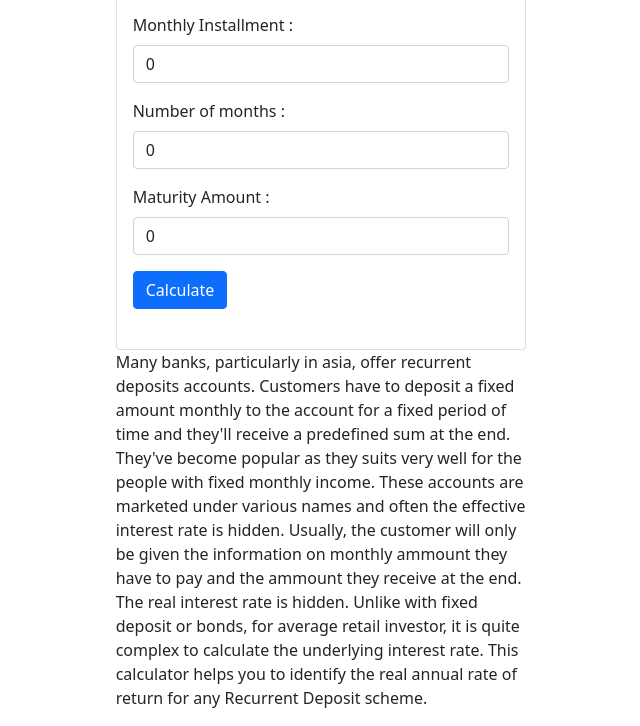
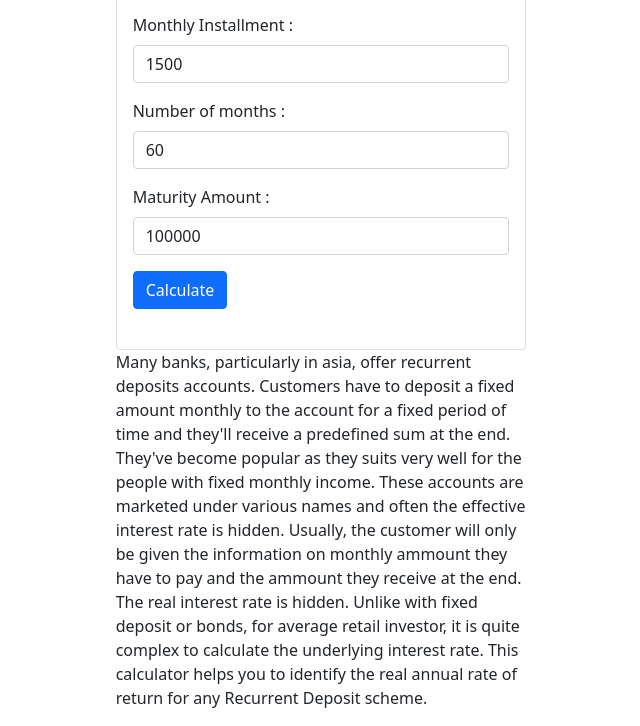
Before and after one commit to DMadhuranga/dmadhuranga.github.io, a plain HTML site: page index.html in a window 1280 px wide. Shown: the part 165-891 px from the top of the page, without its empty margins (319-959 px from the left). Drawn offline with Linux system fonts and the light colour scheme.

Commit message:
Update initial values

```diff
--- a/index.html
+++ b/index.html
@@ -16,15 +16,15 @@
                     <form>
                         <div class="mb-3">
                             <label for="m_installment" class="form-label">Monthly Installment :</label><br>
-                            <input type="text" class="form-control" id="m_installment" name="m_installment" value="0">
+                            <input type="text" class="form-control" id="m_installment" name="m_installment" value="1500">
                         </div>
                         <div class="mb-3">
                             <label for="months" class="form-label">Number of months :</label><br>
-                            <input type="text" class="form-control" id="months" name="months" value="0">
+                            <input type="text" class="form-control" id="months" name="months" value="60">
                         </div>
                         <div class="mb-3">
                             <label for="m_ammount" class="form-label">Maturity Amount :</label><br>
-                            <input type="text" class="form-control" id="m_ammount" name="m_ammount" value="0">
+                            <input type="text" class="form-control" id="m_ammount" name="m_ammount" value="100000">
                         </div>
                         <button type="button" class="btn btn-primary" onclick="calculate()">Calculate</button><br><br>
                         <div id="error_label" hidden="true" class="alert alert-danger" role="alert">
```
